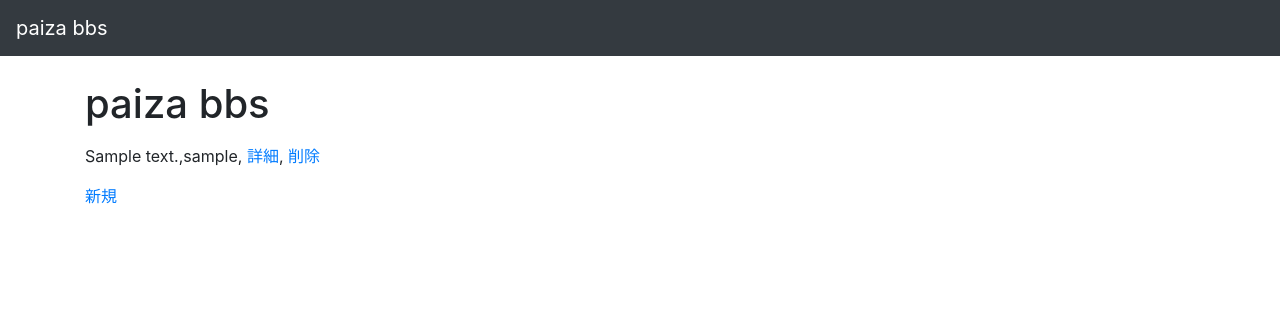
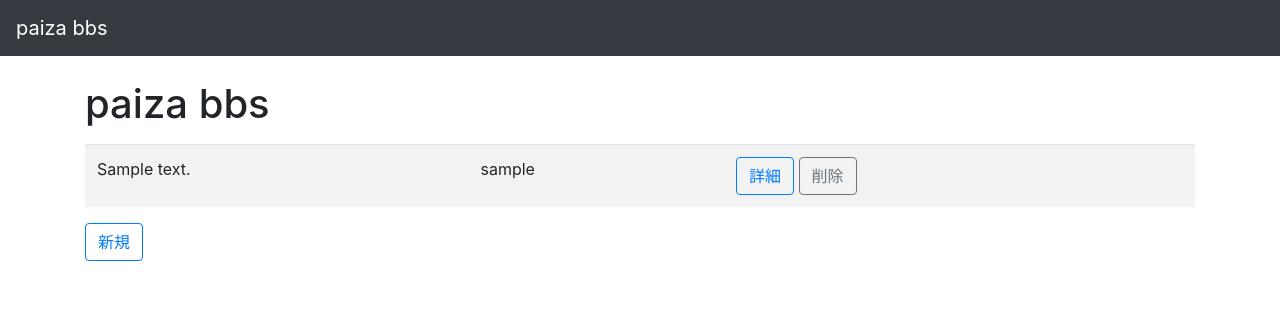
Before and after one commit to yosggk/Django_test, a Django app: template app/templates/app/index.html in a window 1280 px wide. Shown: the top 316 px of the page. Run offline with Django 3.2, Linux system fonts and the light colour scheme; the template is opened without the code that fills it: values that come from a table or form of the project are taken from there, others are empty; tables that the repository leaves empty hold one stand-in row (values such as "Sample post"); some libraries are stand-ins or nearby versions.

Commit message:
change .py file

```diff
--- a/app/templates/app/index.html
+++ b/app/templates/app/index.html
@@ -1,17 +1,22 @@
 {% extends './base.html' %}
 {% block content %}
+    <h1>paiza bbs</h1>
+    <p>{{ message }}</p>
 
-        <h1>paiza bbs</h1>
-        <p>{{ message }}</p>
-        {% for article in articles %}
-            <p>
-                {{ article.content }},{{ article.user_name }},
-                <a href="{% url 'bbs:detail' article.id %}">詳細</a>,
-                <a href="{% url 'bbs:delete' article.id %}">削除</a>
-            </p>
-        {% endfor %}
+    <table class='table table-striped table-hover'>
+    {% for article in articles %}
+        <tr>
+            <td>{{ article.content }}</td>
+            <td>{{ article.user_name }}</td>
+            <td>
+                <a href='{% url "bbs:detail" article.id %}' class='btn btn-outline-primary'>詳細</a>
+                <a href='{% url "bbs:delete" article.id %}' class='btn btn-outline-secondary'>削除</a>
+            </td>
+        </tr>
+    {% endfor %}
+    </table>
+    <p>
+        <a href='{% url "bbs:create" %}' class='btn btn-outline-primary'>新規</a>
+    </p>
 
-        <p>
-            <a href="{% url 'bbs:create' %}">新規</a>
-        </p>
 {% endblock %}
```
Also changed, not shown: app/templates/app/detail.html (+4 -4 lines).
